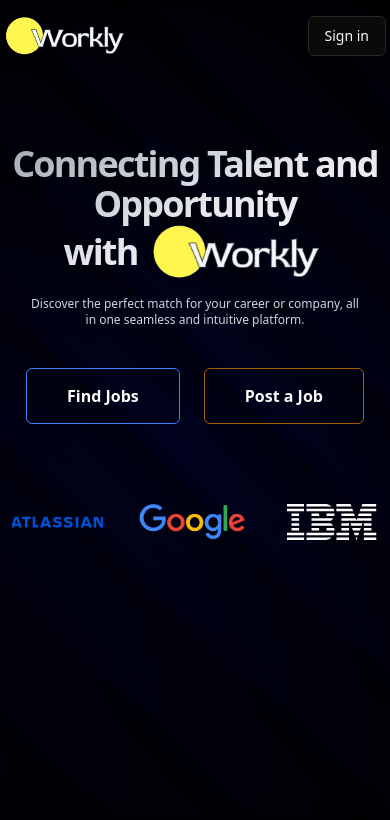
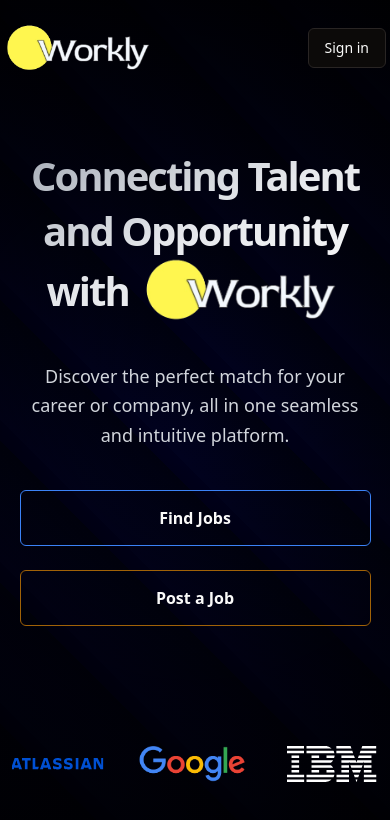
Before and after one commit to gaurav-pndy/workly, a React (Vite) app: page / in a window 390 px wide. Shown: the top 820 px of the page. Built offline with nearby package versions, Linux system fonts and the light colour scheme; no server answers.

Commit message:
improved responsiveness

```diff
--- a/src/components/Header.jsx
+++ b/src/components/Header.jsx
@@ -31,9 +31,9 @@
   };
   return (
     <>
-      <nav className="py-4  flex justify-between items-center pr-1">
+      <nav className="py-6 sm:py-4  flex justify-between items-center pr-1">
         <Link>
-          <img src="/logo1.png" alt="" className="h-10 md:h-16 " />
+          <img src="/logo1.png" alt="" className="h-12 md:h-16 " />
         </Link>
 
         <div className="flex gap-8">
--- a/src/pages/LandingPage.jsx
+++ b/src/pages/LandingPage.jsx
@@ -12,31 +12,29 @@
 
 const LandingPage = () => {
   return (
-    <main className="flex flex-col gap-10 sm:gap-16 pt-10 sm:pt-16 mt-4 md:mt-0">
-      <section className="text-center">
-        <h1 className="flex flex-col items-center justify-center gradient-title text-4xl font-bold sm:text-6xl lg:text-7xl tracking-tighter py-4 ">
+    <main className="flex flex-col gap-20 sm:gap-16 pt-5 sm:pt-16  mt-4 md:mt-0 justify-between  h-[70vh] md:h-full">
+      <section className="text-center flex flex-col gap-10">
+        <h1 className="flex flex-col items-center justify-center gradient-title text-[2.5rem] font-bold sm:text-6xl lg:text-7xl leading-snug tracking-tighter pt-4 ">
           Connecting Talent and Opportunity
           <span className="flex items-center gap-2 sm:gap-4">
-            with{" "}
+            with
             <img
               src="./logo1.png"
               alt="Workly"
-              className="h-14 sm:h-24 lg:h-24"
+              className="h-16 sm:h-24 lg:h-24"
             />
           </span>
         </h1>
-        <p className="text-gray-300 sm:mt-4 text-xs md:text-xl px-4 sm:px-2">
+        <p className="text-gray-300  text-lg md:text-xl px-4 sm:px-2 leading-relaxed ">
           Discover the perfect match for your career or company, all in one
           seamless and intuitive platform.
         </p>
-      </section>
-
-      <div className="flex gap-6 justify-center ">
+        <div className="flex gap-6 flex-col md:flex-row justify-center ">
           <Link to="/jobs">
             <Button
               variant="outline"
               size="xl"
-            className="border border-blue-500 bg-transparent hover:bg-blue-500 transition-all duration-300"
+              className="border w-[90vw] md:w-full border-blue-500 bg-transparent hover:bg-blue-500 transition-all duration-300"
             >
               Find Jobs
             </Button>
@@ -45,12 +43,13 @@
             <Button
               variant="outline"
               size="xl"
-            className="border border-yellow-700 bg-transparent hover:bg-yellow-700 transition-all duration-300"
+              className="border w-[90vw] md:w-full border-yellow-700 bg-transparent hover:bg-yellow-700 transition-all duration-300"
             >
               Post a Job
             </Button>
           </Link>
         </div>
+      </section>
 
       <Carousel
         className="w-full py-10 -z-10"
```
Lines whose indentation alone changed are shown as unchanged.
